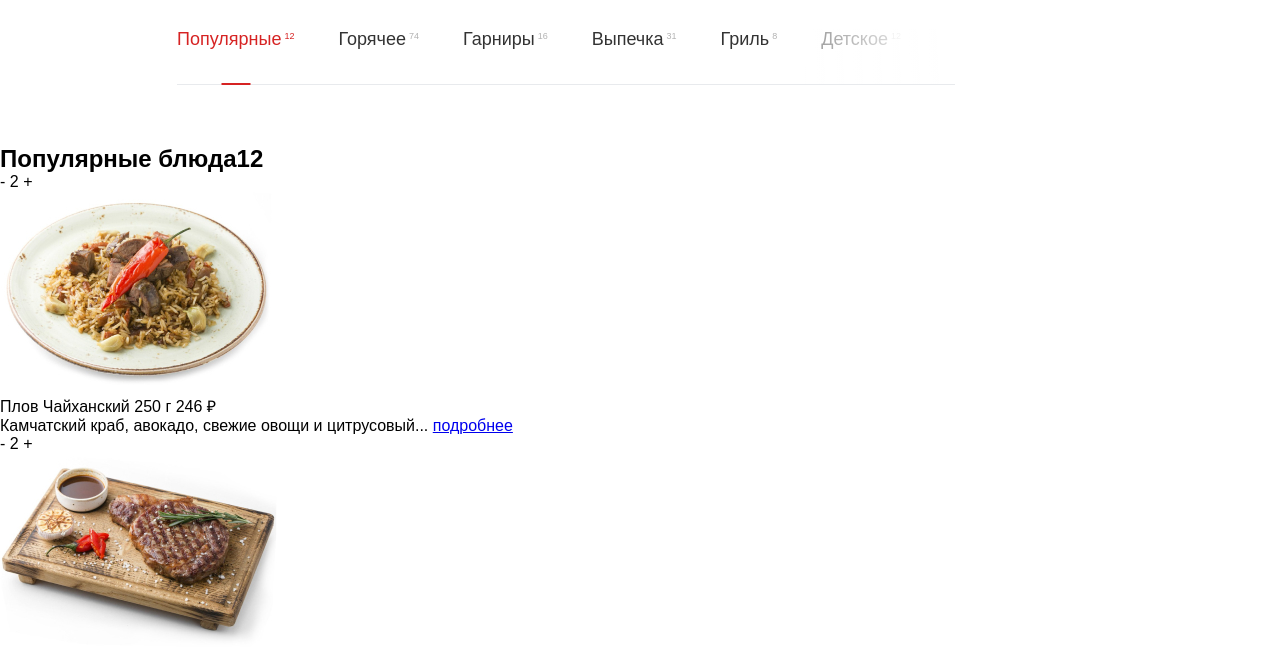
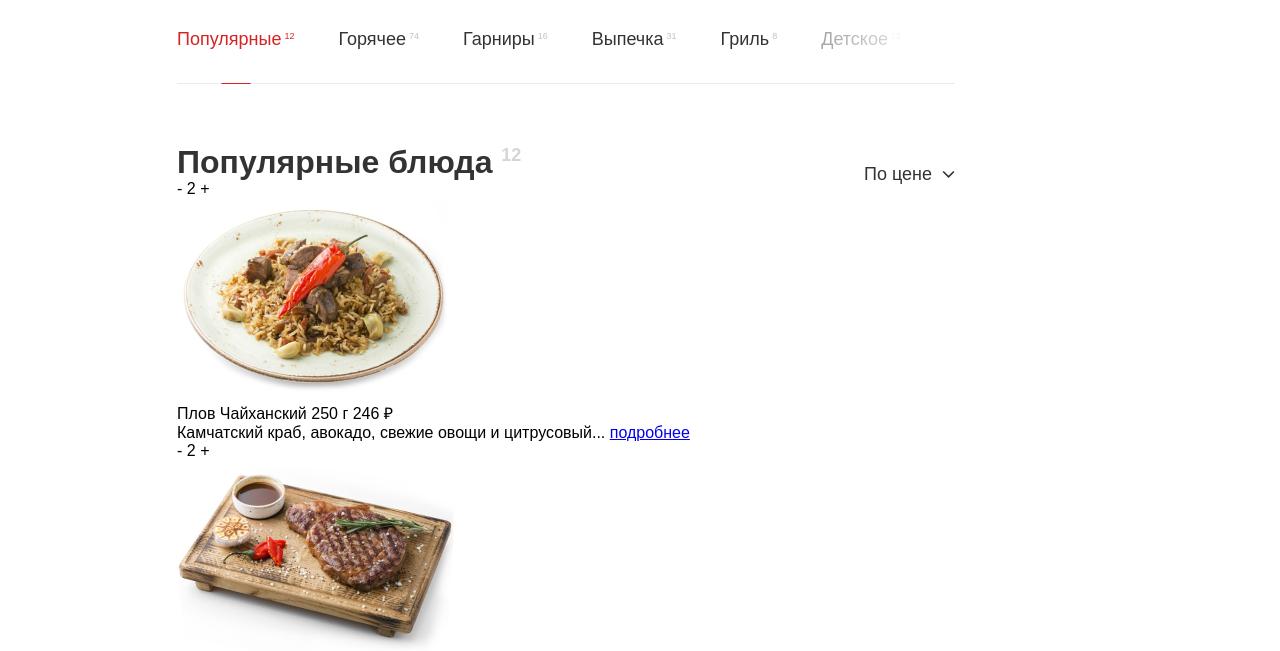
Before and after one commit to Tigronix/testjob-freelance, a plain HTML site: page app/index.html in a window 1280 px wide. Shown: the part 675-1326 px from the top of the page. Drawn offline with nearby package versions, Linux system fonts and the light colour scheme; files that its build step writes are made by us from their sources; a web font is replaced by a local one.

Commit message:
catalog-fixes + catalog-popular: 15%

```diff
--- a/app/index.html
+++ b/app/index.html
@@ -65,62 +65,119 @@
 					</div>
 				</div>
 			</section>
-			<div class="catalog__wrapper">
+			<div class="catalog__wrapper wrapper">
 				<div class="catalog__content">
 					<ul class="catalog">
-						<li class="catalog__item active">
+						<li class="catalog__item js-active-toggle-siblings-off active">
+							<a href="#" class="catalog__link">
 								<span class="catalog__name">Популярные</span><sup class="catalog__count-number">12</sup>
+							</a>
+
 						</li>
-						<li class="catalog__item">
+						<li class="catalog__item js-active-toggle-siblings-off">
+							<a href="#" class="catalog__link">
 								<span class="catalog__name">Горячее</span><sup class="catalog__count-number">74</sup>
+							</a>
+
 						</li>
-						<li class="catalog__item">
+						<li class="catalog__item js-active-toggle-siblings-off">
+							<a href="#" class="catalog__link">
 								<span class="catalog__name">Гарниры</span><sup class="catalog__count-number">16</sup>
+							</a>
+
 						</li>
-						<li class="catalog__item">
+						<li class="catalog__item js-active-toggle-siblings-off">
+							<a href="#" class="catalog__link">
 								<span class="catalog__name">Выпечка</span><sup class="catalog__count-number">31</sup>
+							</a>
+
 						</li>
-						<li class="catalog__item">
+						<li class="catalog__item js-active-toggle-siblings-off">
+							<a href="#" class="catalog__link">
 								<span class="catalog__name">Гриль</span><sup class="catalog__count-number">8</sup>
+							</a>
+
 						</li>
-						<li class="catalog__item">
+						<li class="catalog__item js-active-toggle-siblings-off">
+							<a href="#" class="catalog__link">
 								<span class="catalog__name">Детское</span><sup class="catalog__count-number">12</sup>
+							</a>
+
 						</li>
-						<li class="catalog__item">
+						<li class="catalog__item js-active-toggle-siblings-off">
+							<a href="#" class="catalog__link">
 								<span class="catalog__name">Закуски</span><sup class="catalog__count-number">21</sup>
+							</a>
+
 						</li>
-						<li class="catalog__item">
+						<li class="catalog__item js-active-toggle-siblings-off">
+							<a href="#" class="catalog__link">
 								<span class="catalog__name">Супы</span><sup class="catalog__count-number">14</sup>
+							</a>
+
 						</li>
-						<li class="catalog__item">
+						<li class="catalog__item js-active-toggle-siblings-off">
+							<a href="#" class="catalog__link">
 								<span class="catalog__name">Детское</span><sup class="catalog__count-number">12</sup>
+							</a>
+
 						</li>
-						<li class="catalog__item">
+						<li class="catalog__item js-active-toggle-siblings-off">
+							<a href="#" class="catalog__link">
 								<span class="catalog__name">Закуски</span><sup class="catalog__count-number">21</sup>
+							</a>
+
 						</li>
-						<li class="catalog__item">
+						<li class="catalog__item js-active-toggle-siblings-off">
+							<a href="#" class="catalog__link">
 								<span class="catalog__name">Супы</span><sup class="catalog__count-number">14</sup>
+							</a>
+
 						</li>
-						<li class="catalog__item">
+						<li class="catalog__item js-active-toggle-siblings-off">
+							<a href="#" class="catalog__link">
 								<span class="catalog__name">Супы</span><sup class="catalog__count-number">14</sup>
+							</a>
+
 						</li>
-						<li class="catalog__item">
+						<li class="catalog__item js-active-toggle-siblings-off">
+							<a href="#" class="catalog__link">
 								<span class="catalog__name">Супы</span><sup class="catalog__count-number">14</sup>
+							</a>
+
 						</li>
-						<li class="catalog__item">
+						<li class="catalog__item js-active-toggle-siblings-off">
+							<a href="#" class="catalog__link">
 								<span class="catalog__name">Супы</span><sup class="catalog__count-number">14</sup>
+							</a>
+
 						</li>
-						<li class="catalog__item">
+						<li class="catalog__item js-active-toggle-siblings-off">
+							<a href="#" class="catalog__link">
 								<span class="catalog__name">Супы</span><sup class="catalog__count-number">14</sup>
+							</a>
+
 						</li>
-						<li class="catalog__item">
+						<li class="catalog__item js-active-toggle-siblings-off">
+							<a href="#" class="catalog__link">
 								<span class="catalog__name">Супы</span><sup class="catalog__count-number">14</sup>
+							</a>
+
 						</li>
 					</ul>
 				</div>
 			</div>
-			<section class="catalog-popular">
-				<h2 class="catalog-popular__header"><span class="catalog-popular__header-text">Популярные блюда</span><span class="catalog-popular__count-number">12</span></h2>
+			<section class="catalog-popular wrapper">
+				<div class="catalog-popular__head">
+					<h2 class="h2 catalog-popular__header">
+						<span class="h2__text">Популярные блюда</span>
+						<sup class="h2__count-number">12</sup>
+					</h2>
+					<div class="catalog-popular__price-sort js-active-toggle">
+						<span class="catalog-popular__price-sort-text">По цене</span>
+						<svg class="catalog-popular__price-sort-icon icon icon-arrow-down"><use xlink:href="#icon-arrow-down"></use></svg>
+					</div>
+				</div>
 				<div class="catalog-popular__content">
 					<article class="catalog-popular__item">
 						<div class="counter">
@@ -246,8 +303,10 @@
 		</main>
 		<aside class="aside aside--index">
 			<div class="aside__profile">
+				<a href="#" class="aside__profile-content">
 					<svg class="aside__user-icon icon icon-user"><use xlink:href="#icon-user"></use></svg>
 					<div class="aside__username">Константин</div>
+				</a>
 			</div>
 			<div class="aside__content">
 				<div class="aside__header">Мой заказ</div>
--- /dev/null
+++ b/app/sass/_catalog-popular.scss
@@ -0,0 +1,34 @@
+.catalog-popular {
+  &__head {
+    display: flex;
+    flex-wrap: wrap;
+    justify-content: space-between;
+    align-items: flex-start;
+  }
+
+  &__price-sort {
+    font-size: 18px;
+    color: #333;
+    display: flex;
+    flex-wrap: wrap;
+    align-items: center;
+    align-self: flex-end;
+    transform: translateY(5px);
+    cursor: pointer;
+
+    &.active {
+      .catalog-popular {
+        &__price-sort-icon {
+          transform: rotate(180deg);
+        }
+      }
+    }
+  }
+
+  &__price-sort-icon {
+    font-size: 13px;
+    color: #333;
+    margin-left: 10px;
+    transition: transform 0.2s;
+  }
+}
--- a/app/sass/_catalog.scss
+++ b/app/sass/_catalog.scss
@@ -1,12 +1,10 @@
 .catalog {
   display: flex;
   margin: 0 -22px;
-  border-bottom: 1px solid #e8eaed;
-  margin-bottom: 60px;
 
   &__wrapper {
     position: relative;
-    padding-left: 177px;
+    margin-bottom: 60px;
 
     &:after {
       content: '';
@@ -25,8 +23,6 @@
   }
 
   &__item {
-    margin: 0 22px;
-    padding-bottom: 34px;
     position: relative;
     cursor: pointer;
 
@@ -50,17 +46,6 @@
       }
     }
 
-    &:after {
-        display: block;
-        content: '';
-        width: 29px;
-        height: 2px;
-        background: transparent;
-        position: absolute;
-        left: 50%;
-        transform: translateX(-50%);
-        bottom: -1px;
-    }
 
     &.active {
       .catalog {
@@ -72,23 +57,62 @@
           color: #D62323;
           opacity: 1;
         }
+
+        &__link {
+          &:after {
+            background: #d62323;
+            width: 29px;
+          }
+        }
       }
+    }
+  }
 
-      &:after {
-        background: #d62323;
-      }
+  &__link {
+    display: block;
+    padding: 0 22px;
+    padding-bottom: 34px;
+    color: #333333;
+    text-decoration: none;
+    position: relative;
+
+    &:before {
+      display: block;
+      content: '';
+      position: absolute;
+      left: 0;
+      bottom: 0;
+      width: 100%;
+      height: 1px;
+      background: #e8eaed;
+      z-index: 50;
+    }
+
+    &:after {
+        display: block;
+        content: '';
+        width: 0;
+        height: 2px;
+        background: transparent;
+        position: absolute;
+        left: 50%;
+        transform: translateX(-50%);
+        bottom: -1px;
+        z-index: 60;
+        transition: background .2s, width .2s;
     }
   }
 
   &__name {
     font-size: 18px;
-    color: #333333;
     position: relative;
+    transition: color .2s, opacity .2s;
   }
 
   &__count-number {
     font-size: 9px;
     opacity: 0.3;
     margin-left: 3px;
+    transition: color .2s, opacity .2s;
   }
 }
--- a/app/sass/_global.scss
+++ b/app/sass/_global.scss
@@ -26,7 +26,16 @@ button {
 }
 
 .h2 {
+	font-size: 32px;
+	line-height: 36px;
+	color: #333;
+	font-weight: bold;
 
+	&__count-number {
+		font-size: 18px;
+		line-height: 20px;
+		opacity: 0.2;
+	}
 }
 
 p {
--- /dev/null
+++ b/app/sass/_wrapper.scss
@@ -0,0 +1,3 @@
+.wrapper {
+  padding-left: 177px;
+}
--- a/app/sass/main.scss
+++ b/app/sass/main.scss
@@ -7,3 +7,5 @@
 @import "aside";
 @import "about";
 @import "catalog";
+@import "catalog-popular";
+@import "wrapper";
```
Also changed, not shown: app/js/common.js (+23 -1 lines), app/img/icons/arrow-down.svg (added). Lines whose indentation alone changed are shown as unchanged.
